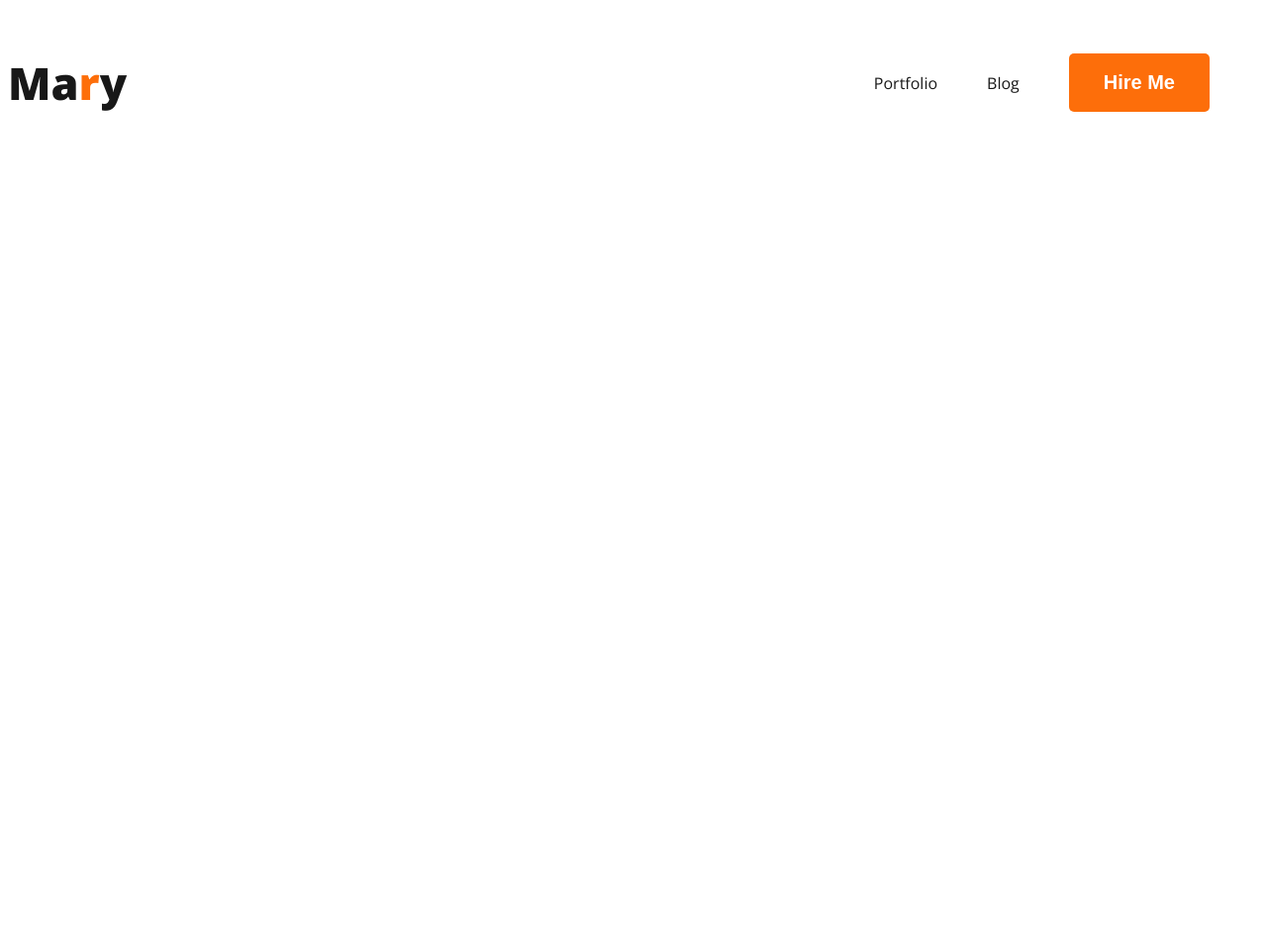
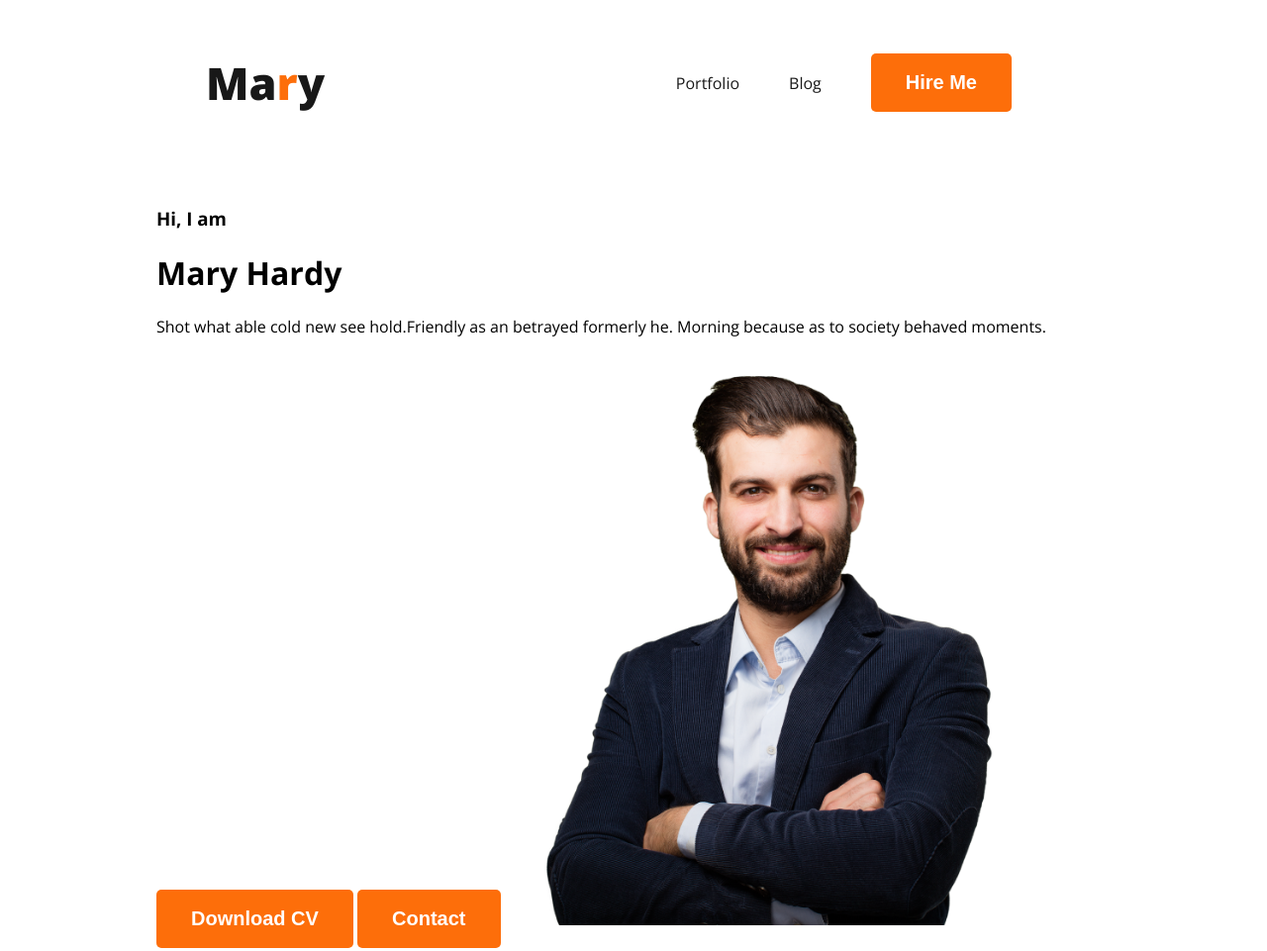
Before and after one commit to sazzadulhoque00/web-developer-portfolio, a plain HTML site: page index.html in a window 1280 px wide. Shown: the whole page at 99% size. Before the commit the page ends 800 px from the top, so only its background shows below. Drawn offline with nearby package versions, Linux system fonts and the light colour scheme.

Commit message:
added banner and dp

```diff
--- a/index.html
+++ b/index.html
@@ -12,7 +12,7 @@
 </head>
 
 <body>
-    <header>
+    <header class="header">
         <nav>
             <h3 class="nav-title">Ma<span class="primary-text">r</span>y</h3>
             <ul>
@@ -21,6 +21,17 @@
                 <li><button class="button-primary">Hire Me</button></li>
             </ul>
         </nav>
+    <div class="banner">
+        <div class="banner-content">
+            <h3 class="banner-greeting">Hi, I  am</h3>
+            <h1 class="banner-title">Mary Hardy</h1>
+            <p>Shot what able cold new see hold.Friendly as an betrayed formerly he. Morning because as to society behaved moments.</p>
+            <button class="button-primary">Download CV</button>
+            <button class="button-primary">Contact</button>
+             <img class="profile-picture" src="images/hardy.png" alt="">
+
+        </div>
+    </div>
     </header>
     <main>
 
--- a/styles/styles.css
+++ b/styles/styles.css
@@ -16,12 +16,19 @@ body {
     font-weight: 700;
     padding: 18px 35px;
     align-items: center;
+
+}
+.button-primary:hover{
+    cursor: pointer;
+    box-shadow: 0px 5px 15px rgba(145,92,182,0.4);
 }
 
 /* nav related styles */
 nav {
     display: flex;
     justify-content: space-between;
+    align-items: center;
+    margin: 0 200px;
 }
 
 .nav-title {
@@ -45,3 +52,14 @@ nav a {
     text-decoration: none;
     color: #181818;
 }
+/* Header Related Styles */
+.header{
+    background-color: white;
+}
+.banner{
+    padding: 30px 30px 30px 150px;
+    display: flex;
+}
+.banner .profile-picture{
+    width: 500px;
+}
```
